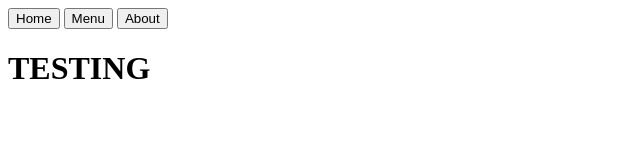
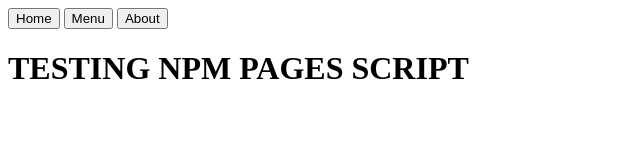
Before and after one commit to Alien2080/restaurant-page, a website built with webpack: page dist/index.html in a window 1280 px wide. Shown: the whole page, without its empty margins (0-640 px from the left). Built offline with nearby package versions, Linux system fonts and the light colour scheme.

Commit message:
update github page with latest build

```diff
--- a/dist/index.html
+++ b/dist/index.html
@@ -1 +1 @@
-<!doctype html><html lang="en"><head><meta charset="UTF-8"><meta name="viewport" content="width=device-width,initial-scale=1"><title>Restaurant Page</title><script src="./index.js"></script><link rel="icon" href="favicon.ico"></head><body><header><nav><button id="home_button">Home</button> <button id="menu_button">Menu</button> <button id="about_button">About</button></nav></header><div id="content"><h1>TESTING</h1></div><script defer="defer" src="index.js"></script></body></html>
+<!doctype html><html lang="en"><head><meta charset="UTF-8"><meta name="viewport" content="width=device-width,initial-scale=1"><title>Restaurant Page</title><script src="./index.js"></script><link rel="icon" href="favicon.ico"></head><body><header><nav><button id="home_button">Home</button> <button id="menu_button">Menu</button> <button id="about_button">About</button></nav></header><div id="content"><h1>TESTING NPM PAGES SCRIPT</h1></div><script defer="defer" src="index.js"></script></body></html>
```
